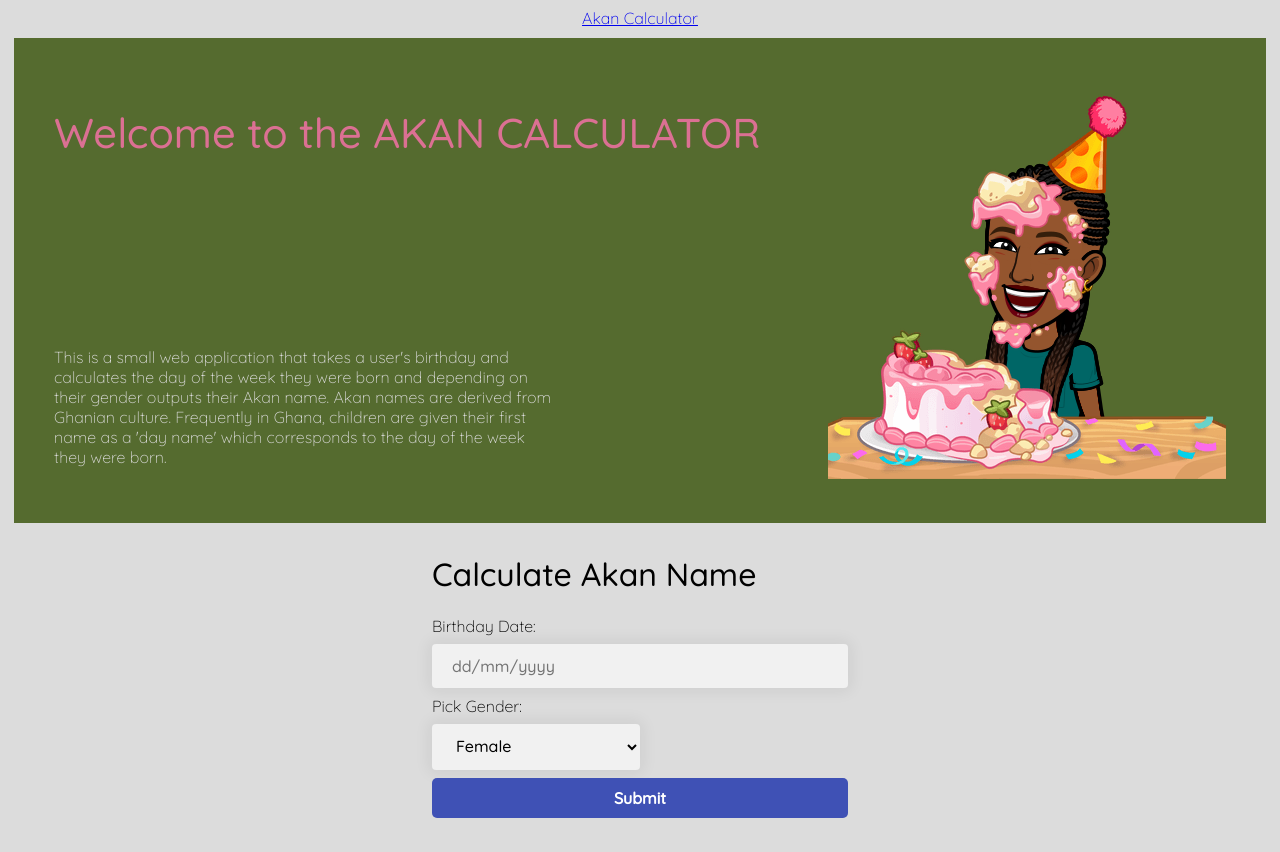
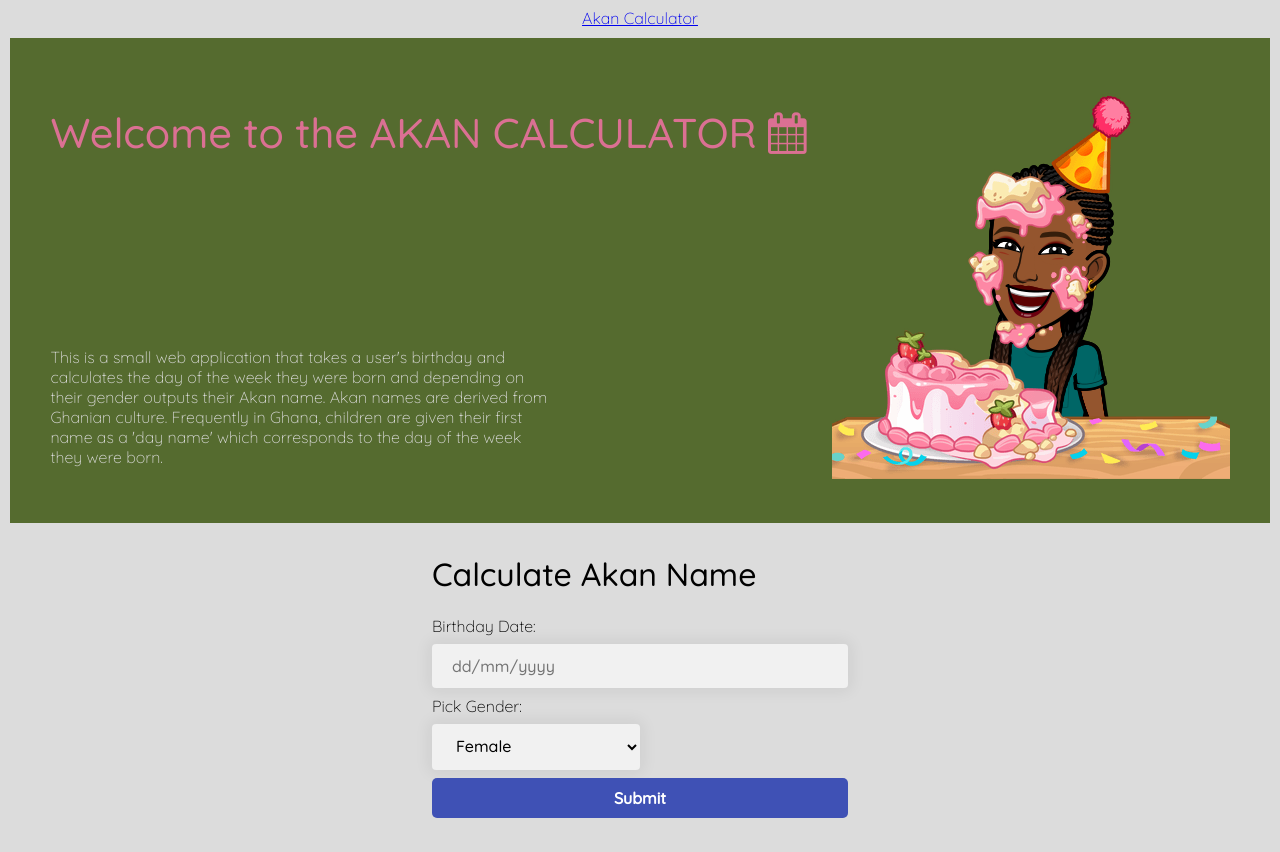
Before and after one commit to mwangiwambui/akan-calculator, a plain HTML site: page index.html in a window 1280 px wide. Drawn offline with Linux system fonts and the light colour scheme.

Commit message:
Fixed calendar icon

```diff
--- a/index.html
+++ b/index.html
@@ -2,6 +2,7 @@
 <html>
 
 <head>
+    <meta name="viewport" content="width=device-width, initial-scale=1.0">
     <title>Akan Calculator</title>
     <!-- Stylesheet -->
     <link rel="stylesheet" href="style.css">
@@ -29,7 +30,7 @@
                 <div class="flex-item">
                     <div style="max-width:fit-content">
                         <h1 style="font-size: 2.6em;">Welcome to the AKAN CALCULATOR <i
-                                class="fa-solid fa-arrow-down"></i></h1>
+                                class="fa fa-calendar"></i></h1>
                         <!-- <i class="fa-regular fa-calendar"></i> -->
                     </div>
                     <p style="color: gainsboro;" id="description">This is a small web application that takes a user's
```
